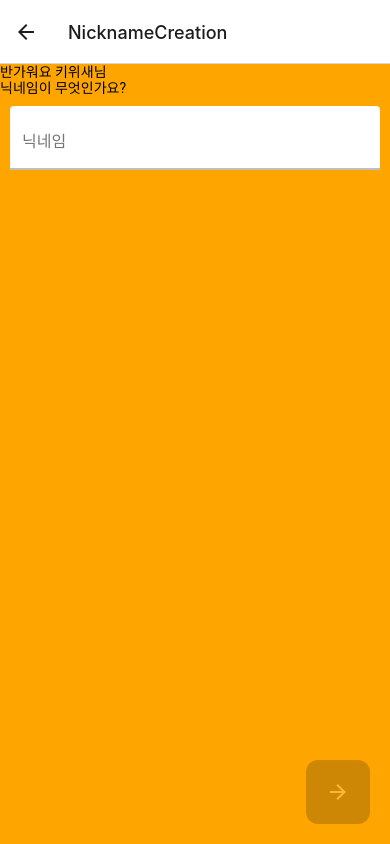
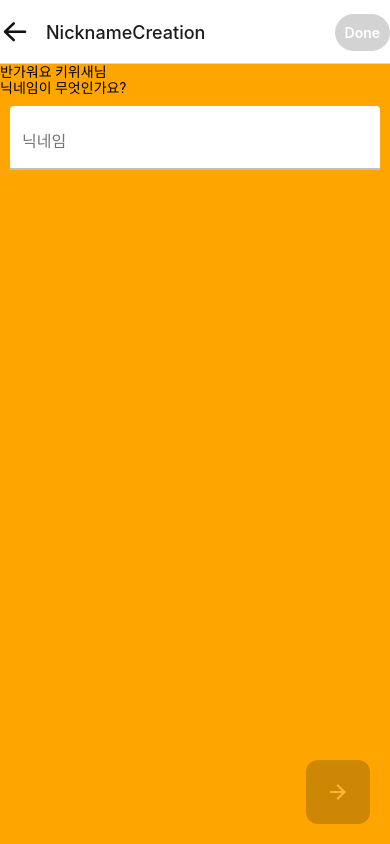
Before and after one commit to CCC-org/keewe-app, a React Native app: screen /NicknameCreation in a window 390 px wide. Built offline with nearby package versions, Linux system fonts and the light colour scheme.

Commit message:
[Feature][챌린지] Navigation Header 구현 (#16)
* NavigateHeader Creation

* Navigation Header 구현

* Screen Options 상수화

```diff
--- a/App.tsx
+++ b/App.tsx
@@ -1,10 +1,12 @@
 import React from 'react';
 import { StatusBar } from 'expo-status-bar';
+import HeaderBackButton from './src/components/header/HeaderBackButton';
 import { NavigationContainer } from '@react-navigation/native';
 import useCachedResources from './src/utils/hooks/useCachedResources';
 import NicknameCreationScreen from './src/screens/onboarding/NicknameCreationScreen';
 import SignUpScreen from './src/screens/onboarding/SignUpScreen';
 import LoginScreen from './src/screens/login/LoginScreen';
+
 import { RootScreen } from './src/navigation';
 import { Provider as PaperProvider } from 'react-native-paper';
 import light from './src/theme/light';
@@ -15,8 +17,11 @@ const Stack = createNativeStackNavigator();
 const queryClient = new QueryClient();
 
 export default function App() {
+  const headerOptions = {
+    headerBackVisible: false,
+    headerLeft: () => <HeaderBackButton />,
+  };
   const isLoadingComplete = useCachedResources();
-
   if (!isLoadingComplete) {
     return null;
   } else {
@@ -26,10 +31,14 @@ export default function App() {
           <NavigationContainer>
             <QueryClientProvider client={queryClient}>
               <Stack.Navigator>
-                <Stack.Screen name="Root" component={RootScreen} />
-                <Stack.Screen name="NicknameCreation" component={NicknameCreationScreen} />
-                <Stack.Screen name="SignUp" component={SignUpScreen} />
-                <Stack.Screen name="Login" component={LoginScreen} />
+                <Stack.Screen name="Root" component={RootScreen} options={{ title: 'Root' }} />
+                <Stack.Screen
+                  name="NicknameCreation"
+                  component={NicknameCreationScreen}
+                  options={headerOptions}
+                />
+                <Stack.Screen name="SignUp" component={SignUpScreen} options={headerOptions} />
+                <Stack.Screen name="Login" component={LoginScreen} options={headerOptions} />
               </Stack.Navigator>
             </QueryClientProvider>
           </NavigationContainer>
--- a/src/components/buttons/BlackNextButton.tsx
+++ b/src/components/buttons/BlackNextButton.tsx
@@ -2,12 +2,12 @@ import { View, StyleSheet } from 'react-native';
 import React from 'react';
 import { IconButton, useTheme } from 'react-native-paper';
 
-interface BlackNextBottonProps {
+interface BlackNextButtonProps {
   isActive: boolean;
   handlePress: () => void;
 }
 
-const BlackNextButton = (props: BlackNextBottonProps) => {
+const BlackNextButton = (props: BlackNextButtonProps) => {
   const { isActive, handlePress } = props;
   const theme = useTheme();
 
--- /dev/null
+++ b/src/components/header/HeaderBackButton.tsx
@@ -0,0 +1,20 @@
+import { Pressable } from 'react-native';
+import React from 'react';
+import Icon from 'react-native-vector-icons/AntDesign';
+import { useTheme } from 'react-native-paper';
+import { useNavigation } from '@react-navigation/native';
+
+const HeaderBackButton = () => {
+  const theme = useTheme();
+  const navigation = useNavigation();
+
+  return (
+    <>
+      <Pressable onPress={() => navigation.goBack()}>
+        <Icon name="arrowleft" size={30} color={theme.colors.graphic.black} />
+      </Pressable>
+    </>
+  );
+};
+
+export default HeaderBackButton;
--- /dev/null
+++ b/src/components/header/HeaderRightButton.tsx
@@ -0,0 +1,43 @@
+import { Pressable, StyleSheet, Text } from 'react-native';
+import React from 'react';
+
+interface HeaderRightButtonProps {
+  text: string;
+  backGroundColor: string;
+  textColor: string;
+  borderLine: boolean;
+  disabled: boolean;
+  handlePress: () => void;
+}
+
+const HeaderRightButton = (props: HeaderRightButtonProps) => {
+  const { text, backGroundColor, textColor, borderLine, disabled, handlePress } = props;
+  return (
+    <>
+      <Pressable
+        onPress={() => handlePress()}
+        style={{
+          ...styles.btn,
+          backgroundColor: backGroundColor,
+          borderWidth: borderLine ? 1 : 0,
+        }}
+        disabled={disabled}
+      >
+        <Text style={{ ...styles.text, color: textColor }}>{text}</Text>
+      </Pressable>
+    </>
+  );
+};
+
+export default HeaderRightButton;
+
+const styles = StyleSheet.create({
+  btn: {
+    padding: 10,
+    borderRadius: 30,
+    borderColor: 'black',
+  },
+  text: {
+    fontWeight: '600',
+  },
+});
--- a/src/navigation/index.tsx
+++ b/src/navigation/index.tsx
@@ -32,17 +32,6 @@ export function RootScreen() {
           <Text> SignUpScreen.tsx</Text>
         </View>
       </Pressable>
-      <Pressable onPress={() => navigation.navigate('ChallengeIntro')}>
-        <View
-          style={{
-            backgroundColor: 'teal',
-            width: 150,
-            height: 100,
-          }}
-        >
-          <Text> ChallengeIntroScreen.tsx</Text>
-        </View>
-      </Pressable>
     </>
     /*
     <Pressable onPress={() => navigation.navigate('Stack.screen.name String')}>
--- a/src/screens/onboarding/NicknameCreationScreen.tsx
+++ b/src/screens/onboarding/NicknameCreationScreen.tsx
@@ -3,11 +3,34 @@ import React, { useState, useEffect } from 'react';
 import { SafeAreaView } from 'react-native-safe-area-context';
 import TextInputDetail from '../../components/texts/TextInputDetail';
 import BlackNextButton from '../../components/buttons/BlackNextButton';
+import HeaderRightButton from '../../components/header/HeaderRightButton';
+
 const detailInfoTextProp = `반가워요 키위새님${'\n'}닉네임이 무엇인가요?`;
 
-const NicknameCreationScreen = () => {
+const NicknameCreationScreen = ({ navigation }) => {
   const [nickname, setNickname] = useState<string>('');
   const [isLengthGreaterThanFour, setIsLengthGreaterThanFour] = useState(false);
+  const [isHeaderButtonOn, setIsHeaderButtonOn] = useState(false);
+
+  useEffect(() => {
+    if (nickname.length > 4) setIsHeaderButtonOn(true);
+    else setIsHeaderButtonOn(false);
+  }, [nickname]);
+
+  React.useLayoutEffect(() => {
+    navigation.setOptions({
+      headerRight: () => (
+        <HeaderRightButton
+          text="Done"
+          backGroundColor={isHeaderButtonOn ? '#B0E817' : 'lightgrey'}
+          textColor={isHeaderButtonOn ? 'black' : 'white'}
+          borderLine={false}
+          disabled={isHeaderButtonOn ? false : true}
+          handlePress={() => navigation.goBack()}
+        />
+      ),
+    });
+  }, [navigation, nickname]);
 
   useEffect(() => {
     if (nickname.length > 4) setIsLengthGreaterThanFour(true);
--- a/types.tsx
+++ b/types.tsx
@@ -23,7 +23,6 @@ export type RootStackParamList = {
   SignUp: undefined;
   GetToken: undefined;
   Login: undefined;
-  ChallengeIntro: undefined;
 };
 
 export type RootStackScreenProps<Screen extends keyof RootStackParamList> = NativeStackScreenProps<
```
